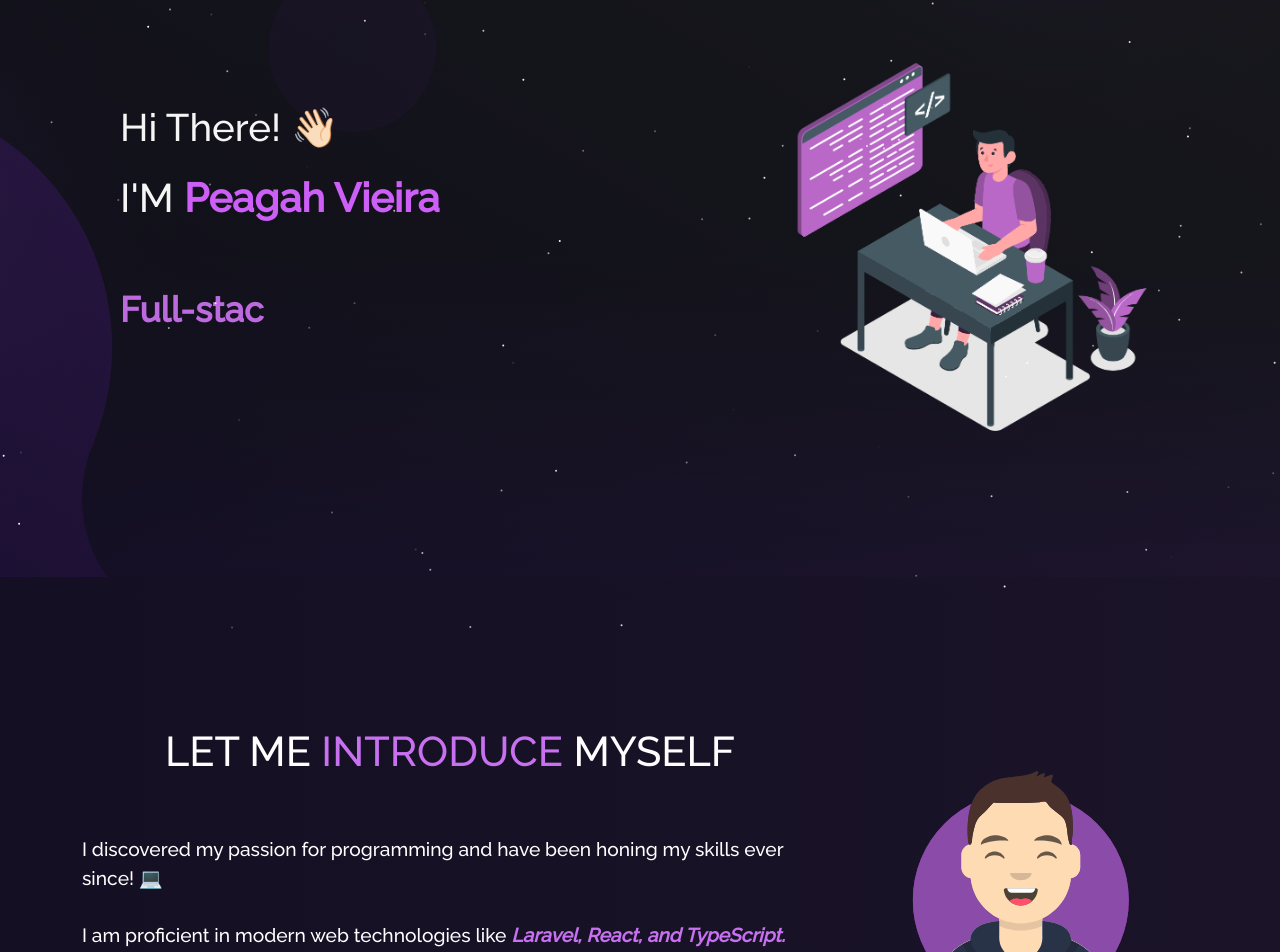
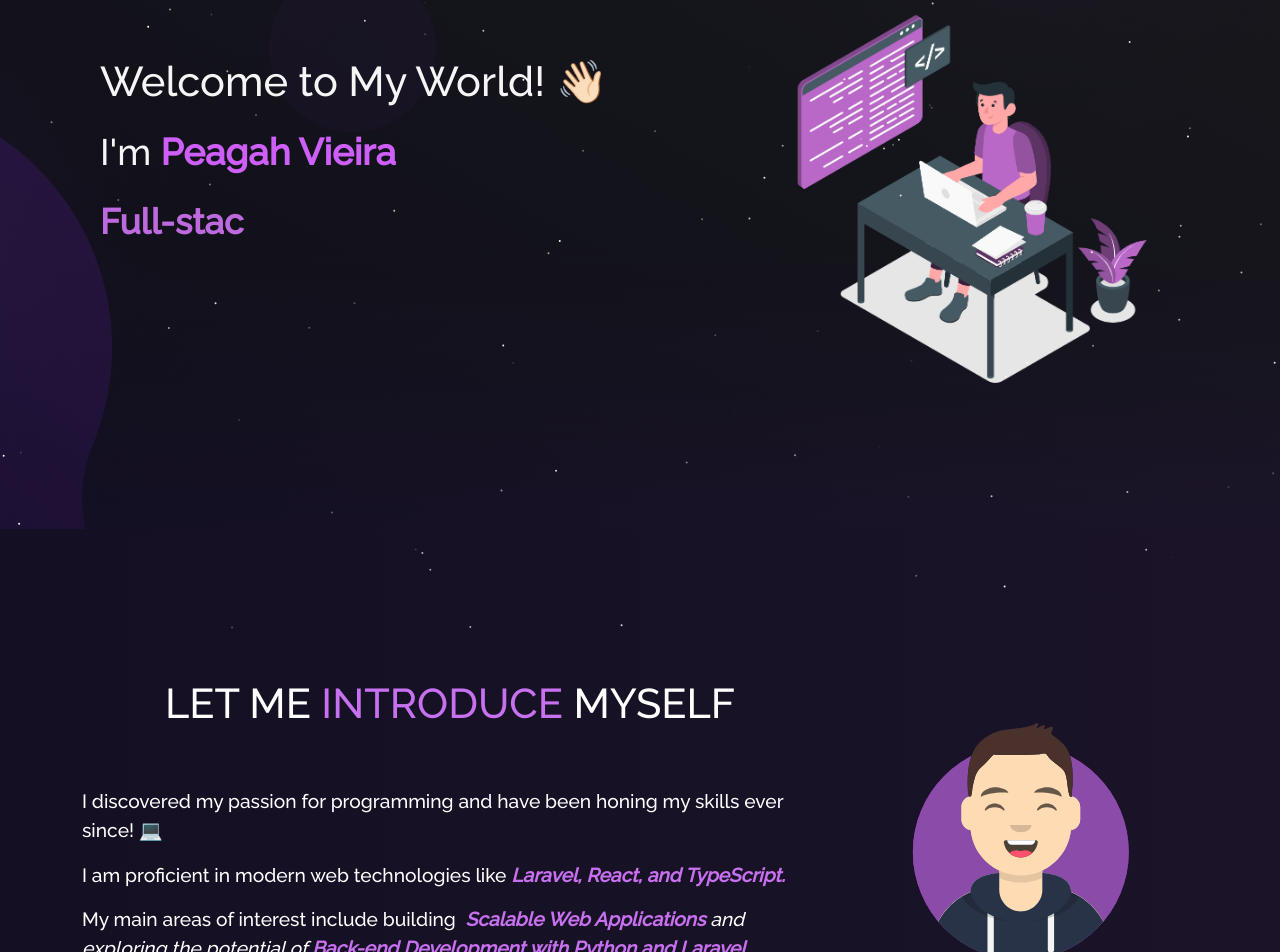
Before and after one commit to Peagah-Vieira/Porfolio, a React (Create React App) app: page / in a window 1280 px wide. Shown: the part 169-1121 px from the top of the page. Built offline with nearby package versions, Linux system fonts and the light colour scheme; the HTML template or start-up script is replaced by a standard one.

Commit message:
:sparkles: Pages/Home->Style Update

```diff
--- a/src/Pages/Home/AboutSection.tsx
+++ b/src/Pages/Home/AboutSection.tsx
@@ -17,15 +17,17 @@
                         <h1 style={{ fontSize: "2.6em" }}>
                             LET ME <span className="purple"> INTRODUCE </span> MYSELF
                         </h1>
-                        <p className="home-about-body">
+                        <div className="home-about-body">
+                            <p>
                                 I discovered my passion for programming and have been honing my skills ever since! 💻
-                            <br />
-                            <br />I am proficient in modern web technologies like
+                            </p>
+                            <p>
+                                I am proficient in modern web technologies like
                                 <i>
                                     <b className="purple"> Laravel, React, and TypeScript. </b>
                                 </i>
-                            <br />
-                            <br />
+                            </p>
+                            <p>
                                 My main areas of interest include building &nbsp;
                                 <i>
                                     <b className="purple">Scalable Web Applications </b> and exploring the potential of{" "}
@@ -33,8 +35,8 @@
                                         Back-end Development with Python and Laravel.
                                     </b>
                                 </i>
-                            <br />
-                            <br />
+                            </p>
+                            <p>
                                 Whenever possible, I apply my passion for creating scalable and high-performance applications using
                                 <b className="purple"> Laravel </b> and
                                 <i>
@@ -42,9 +44,10 @@
                                         {" "} React.
                                     </b>
                                 </i>
-                            &nbsp; I'm always eager to explore new technologies and improve my skills in full-stack development, embracing every challenge the tech world brings!
-
+                                &nbsp; I'm always eager to explore new technologies and improve my skills in full-stack development,
+                                embracing every challenge the tech world brings!
                             </p>
+                        </div>
                     </Col>
                     <Col md={4} className="myAvtar">
                         <Tilt>
--- a/src/Pages/Home/WelcomeSection.tsx
+++ b/src/Pages/Home/WelcomeSection.tsx
@@ -12,20 +12,18 @@
                 <Row>
                     <Col md={7} className="home-header">
                         <h1 style={{ paddingBottom: 15 }} className="heading">
-                            Hi There!{" "}
+                            Welcome to My World!{" "}
                             <span className="wave" role="img" aria-labelledby="wave">
                                 👋🏻
                             </span>
                         </h1>
                         <h2 className="heading-name">
-                            I'M{" "}
-                            <strong className="main-name">Peagah Vieira</strong>
+                            I'm <strong className="main-name">Peagah Vieira</strong>
                         </h2>
-                        <div style={{ padding: 50, textAlign: "left" }}>
+                        <div style={{ paddingLeft: 30, paddingBottom: 50, paddingTop: 10, textAlign: "left" }}>
                             <TypeWriter />
                         </div>
                     </Col>
-
                     <Col md={5} style={{ paddingBottom: 20 }}>
                         <img
                             src={HomeLogo}
--- a/src/style.css
+++ b/src/style.css
@@ -275,19 +275,19 @@
 }
 
 .home-content {
-    padding: 9rem 0 2rem !important;
+    padding: 6rem 0 2rem !important;
     color: whitesmoke;
     text-align: left;
 }
 
 .heading {
-    font-size: 2.4em !important;
-    padding-left: 50px !important;
+    font-size: 2.6em !important;
+    padding-left: 30px !important;
 }
 
 .heading-name {
-    font-size: 2.5em !important;
-    padding-left: 50px !important;
+    font-size: 2.3em !important;
+    padding-left: 30px !important;
 }
 
 .main-name {
```
Lines whose indentation alone changed are shown as unchanged.
